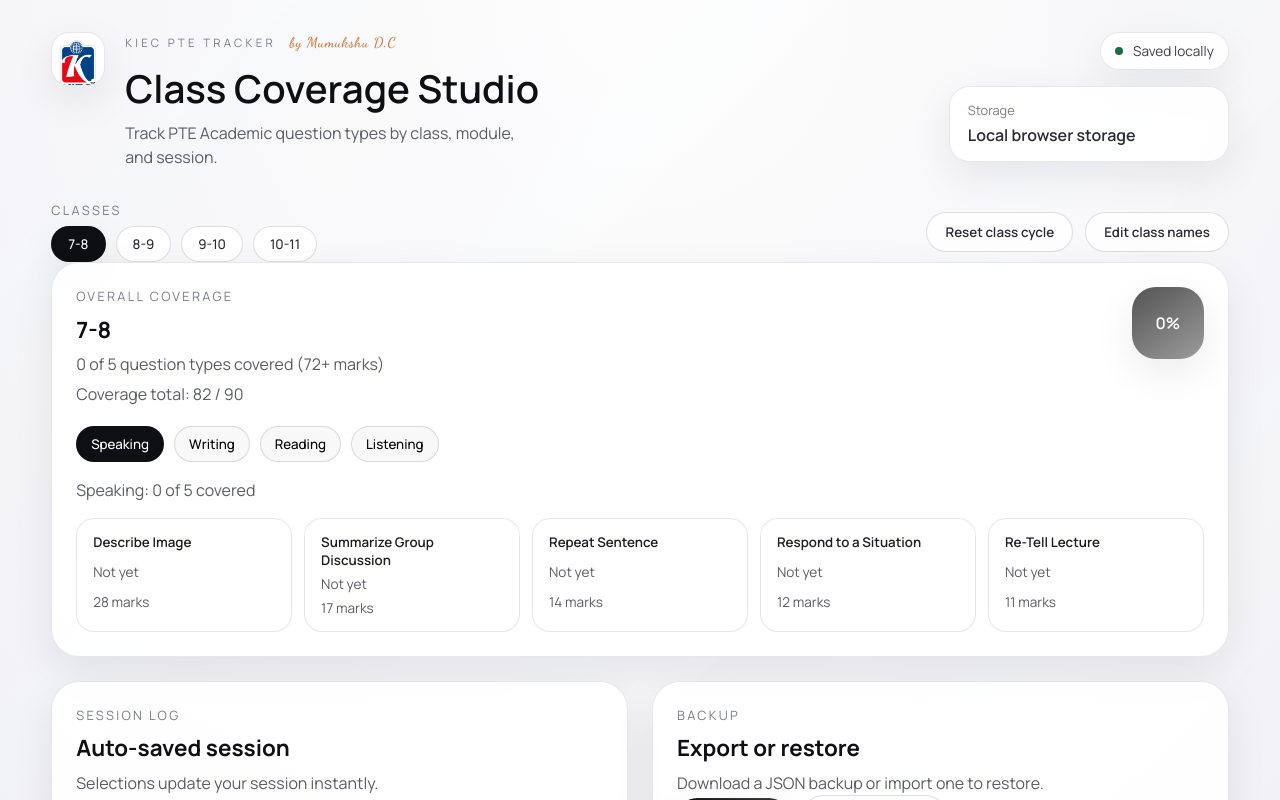
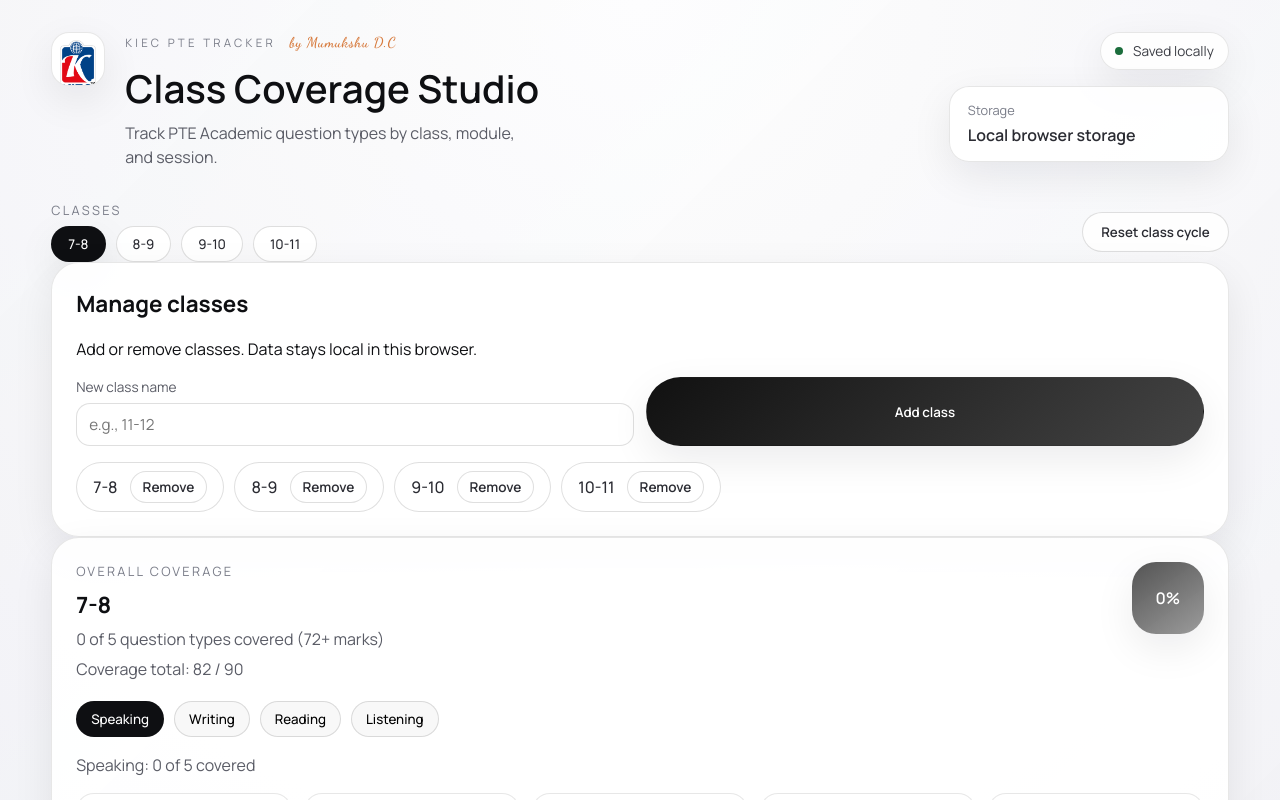
Before and after one commit to scuba3198/pte-class-coverage, a React (Vite) app: page / in a window 1280 px wide. Shown: the top 800 px of the page. Built offline with nearby package versions, Linux system fonts and the light colour scheme.

Commit message:
Add class management and cleanup session selection

```diff
--- a/src/App.css
+++ b/src/App.css
@@ -199,6 +199,10 @@
   flex-wrap: wrap;
 }
 
+.class-list-editor {
+  margin-top: 16px;
+}
+
 .class-chip {
   border: 1px solid rgba(60, 60, 60, 0.16);
   border-radius: 999px;
@@ -208,6 +212,17 @@
   font-weight: 500;
   cursor: pointer;
   transition: all 0.2s ease;
+}
+
+.class-chip-manage {
+  display: inline-flex;
+  align-items: center;
+  gap: 12px;
+}
+
+.class-chip-manage .ghost-button {
+  padding: 6px 12px;
+  font-size: 0.85rem;
 }
 
 .class-chip.active {
--- a/src/App.jsx
+++ b/src/App.jsx
@@ -6,6 +6,7 @@ import {
   classDefaults,
   getCoverageEntriesForSkill,
   getCoverageQuestionTypeIdsForSkill,
+  getAllQuestionTypes,
   getModuleById,
   getModuleIdByQuestionTypeId,
   getQuestionTypeById,
@@ -63,7 +64,7 @@ const readStoredState = () => {
       return defaultState;
     }
     return normalizeState(JSON.parse(raw));
-  } catch (error) {
+  } catch {
     return defaultState;
   }
 };
@@ -71,7 +72,7 @@ const readStoredState = () => {
 const writeStoredState = (state) => {
   try {
     window.localStorage.setItem(STORAGE_KEY, JSON.stringify(state));
-  } catch (error) {
+  } catch {
     // Ignore quota/storage errors and keep state in memory.
   }
 };
@@ -81,10 +82,9 @@ function App() {
   const [activeClassId, setActiveClassId] = useState(defaultClassId);
   const [activeModuleId, setActiveModuleId] = useState(defaultModuleId);
   const [sessionDate, setSessionDate] = useState(() => new Date().toISOString().slice(0, 10));
-  const [sessionSelection, setSessionSelection] = useState([]);
   const [applyToCoverage, setApplyToCoverage] = useState(true);
-  const [showClassEditor, setShowClassEditor] = useState(false);
   const [importError, setImportError] = useState('');
+  const [newClassName, setNewClassName] = useState('');
   const stateRef = useRef(state);
 
   useEffect(() => {
@@ -99,8 +99,14 @@ function App() {
   const activeClass = state.classes.find((classItem) => classItem.id === activeClassId) ||
     state.classes[0];
   const activeModule = getModuleById(activeModuleId);
-  const coverageForClass = state.coverage[activeClassId] || {};
-  const sessionsForClass = state.sessions[activeClassId] || [];
+  const coverageForClass = useMemo(
+    () => state.coverage[activeClassId] || {},
+    [state.coverage, activeClassId]
+  );
+  const sessionsForClass = useMemo(
+    () => state.sessions[activeClassId] || [],
+    [state.sessions, activeClassId]
+  );
 
   const activeSkill = useMemo(() => {
     const skillMap = {
@@ -148,12 +154,12 @@ function App() {
     );
   }, [coverageQuestionTypeIds, coverageForClass]);
 
-  useEffect(() => {
+  const sessionSelection = useMemo(() => {
     const existingSession = sessionsForClass.find(
       (entry) => entry.date === sessionDate && entry.moduleId === activeModuleId
     );
-    setSessionSelection(existingSession ? [...existingSession.questionTypeIds] : []);
-  }, [activeClassId, activeModuleId, sessionDate, sessionsForClass]);
+    return existingSession ? [...existingSession.questionTypeIds] : [];
+  }, [activeModuleId, sessionDate, sessionsForClass]);
 
   const toggleCoverage = (questionTypeId) => {
     updateState((prevState) => {
@@ -165,10 +171,9 @@ function App() {
   };
 
   const toggleSessionItem = (questionTypeId) => {
-    setSessionSelection((prev) => {
-      const nextSelection = prev.includes(questionTypeId)
-        ? prev.filter((id) => id !== questionTypeId)
-        : [...prev, questionTypeId];
+    const nextSelection = sessionSelection.includes(questionTypeId)
+      ? sessionSelection.filter((id) => id !== questionTypeId)
+      : [...sessionSelection, questionTypeId];
 
     updateState((prevState) => {
       const nextState = normalizeState(prevState);
@@ -209,9 +214,6 @@ function App() {
 
       return nextState;
     });
-
-      return nextSelection;
-    });
   };
 
   const deleteSession = (sessionId) => {
@@ -239,14 +241,59 @@ function App() {
     });
   };
 
-  const updateClassName = (classId, name) => {
+  const addClass = () => {
+    const name = newClassName.trim();
+    if (!name) {
+      return;
+    }
+
+    const classId = `class-${Date.now()}-${Math.random().toString(16).slice(2)}`;
+    const questionTypeIds = getAllQuestionTypes().map((item) => item.id);
+
     updateState((prevState) => {
       const nextState = normalizeState(prevState);
-      nextState.classes = nextState.classes.map((classItem) =>
-        classItem.id === classId ? { ...classItem, name } : classItem
-      );
+      nextState.classes = [...nextState.classes, { id: classId, name }];
+      nextState.coverage[classId] = {};
+      questionTypeIds.forEach((questionTypeId) => {
+        nextState.coverage[classId][questionTypeId] = false;
+      });
+      nextState.sessions[classId] = [];
       return nextState;
     });
+
+    setNewClassName('');
+    setActiveClassId(classId);
+  };
+
+  const removeClass = (classId) => {
+    const classesCount = stateRef.current.classes.length;
+    if (classesCount <= 1) {
+      window.alert('At least one class is required.');
+      return;
+    }
+    if (!window.confirm('Remove this class and all saved coverage + sessions?')) {
+      return;
+    }
+
+    let nextActiveId = activeClassId;
+    updateState((prevState) => {
+      const nextState = normalizeState(prevState);
+      const remainingClasses = nextState.classes.filter((classItem) => classItem.id !== classId);
+      if (!remainingClasses.length) {
+        return nextState;
+      }
+      nextState.classes = remainingClasses;
+      delete nextState.coverage[classId];
+      delete nextState.sessions[classId];
+      if (!remainingClasses.some((classItem) => classItem.id === activeClassId)) {
+        nextActiveId = remainingClasses[0].id;
+      }
+      return nextState;
+    });
+
+    if (nextActiveId !== activeClassId) {
+      setActiveClassId(nextActiveId);
+    }
   };
 
   const exportData = () => {
@@ -265,7 +312,7 @@ function App() {
       const normalized = normalizeState(parsed);
       setImportError('');
       updateState(() => normalized);
-    } catch (error) {
+    } catch {
       setImportError('Invalid backup file. Please select a valid JSON export.');
     }
   };
@@ -340,34 +387,48 @@ function App() {
             <button className="ghost-button" type="button" onClick={resetClass}>
               Reset class cycle
             </button>
+          </div>
+        </section>
+
+        <section className="card class-editor">
+          <h2>Manage classes</h2>
+          <p>Add or remove classes. Data stays local in this browser.</p>
+          <form
+            className="class-editor-grid"
+            onSubmit={(event) => {
+              event.preventDefault();
+              addClass();
+            }}
+          >
+            <label>
+              New class name
+              <input
+                type="text"
+                value={newClassName}
+                onChange={(event) => setNewClassName(event.target.value)}
+                placeholder="e.g., 11-12"
+              />
+            </label>
+            <button className="primary-button" type="submit">
+              Add class
+            </button>
+          </form>
+          <div className="class-list class-list-editor">
+            {state.classes.map((classItem) => (
+              <div key={classItem.id} className="class-chip class-chip-manage">
+                <span>{classItem.name}</span>
                 <button
                   className="ghost-button"
                   type="button"
-              onClick={() => setShowClassEditor((prev) => !prev)}
+                  onClick={() => removeClass(classItem.id)}
+                  disabled={state.classes.length <= 1}
                 >
-              {showClassEditor ? 'Hide class names' : 'Edit class names'}
+                  Remove
                 </button>
               </div>
-        </section>
-
-        {showClassEditor ? (
-          <section className="card class-editor">
-            <h2>Class names</h2>
-            <p>Rename classes any time. Names are saved locally in this browser.</p>
-            <div className="class-editor-grid">
-              {state.classes.map((classItem) => (
-                <label key={classItem.id}>
-                  {classItem.name}
-                  <input
-                    type="text"
-                    value={classItem.name}
-                    onChange={(event) => updateClassName(classItem.id, event.target.value)}
-                  />
-                </label>
             ))}
           </div>
         </section>
-        ) : null}
 
         <section className="overview">
           <div className="card coverage-card">
--- a/src/state.js
+++ b/src/state.js
@@ -306,10 +306,29 @@ const normalizeClasses = (classes) => {
     return fallback;
   }
 
-  return classDefaults.map((classItem) => {
-    const existing = classes.find((item) => item.id === classItem.id);
-    return existing ? { ...classItem, name: existing.name || classItem.name } : classItem;
+  const normalized = [];
+  const seen = new Set();
+
+  classDefaults.forEach((classItem) => {
+    const existing = classes.find((item) => item && item.id === classItem.id);
+    normalized.push(
+      existing ? { ...classItem, name: existing.name || classItem.name } : { ...classItem }
+    );
+    seen.add(classItem.id);
   });
+
+  classes.forEach((classItem) => {
+    if (!classItem || typeof classItem !== 'object') {
+      return;
+    }
+    if (!classItem.id || !classItem.name || seen.has(classItem.id)) {
+      return;
+    }
+    normalized.push({ id: classItem.id, name: classItem.name });
+    seen.add(classItem.id);
+  });
+
+  return normalized.length ? normalized : fallback;
 };
 
 const writingQuestionTypeIds = new Set(
```
Lines whose indentation alone changed are shown as unchanged.
